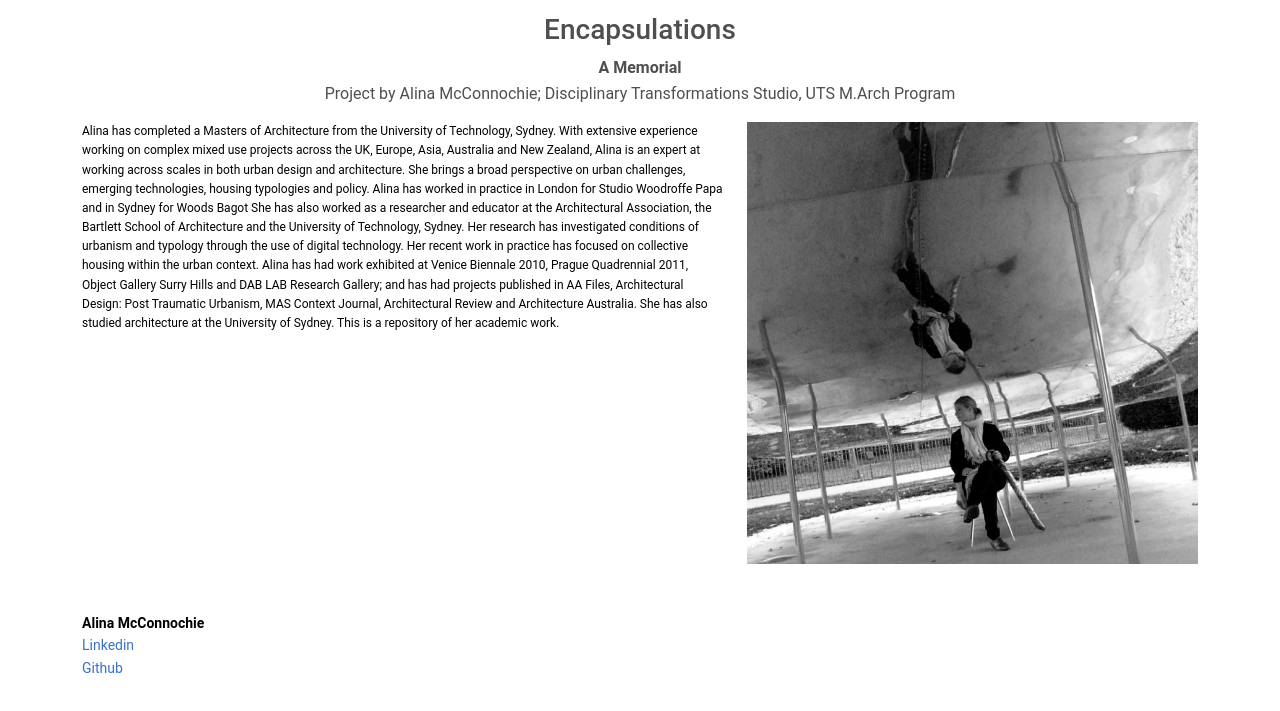
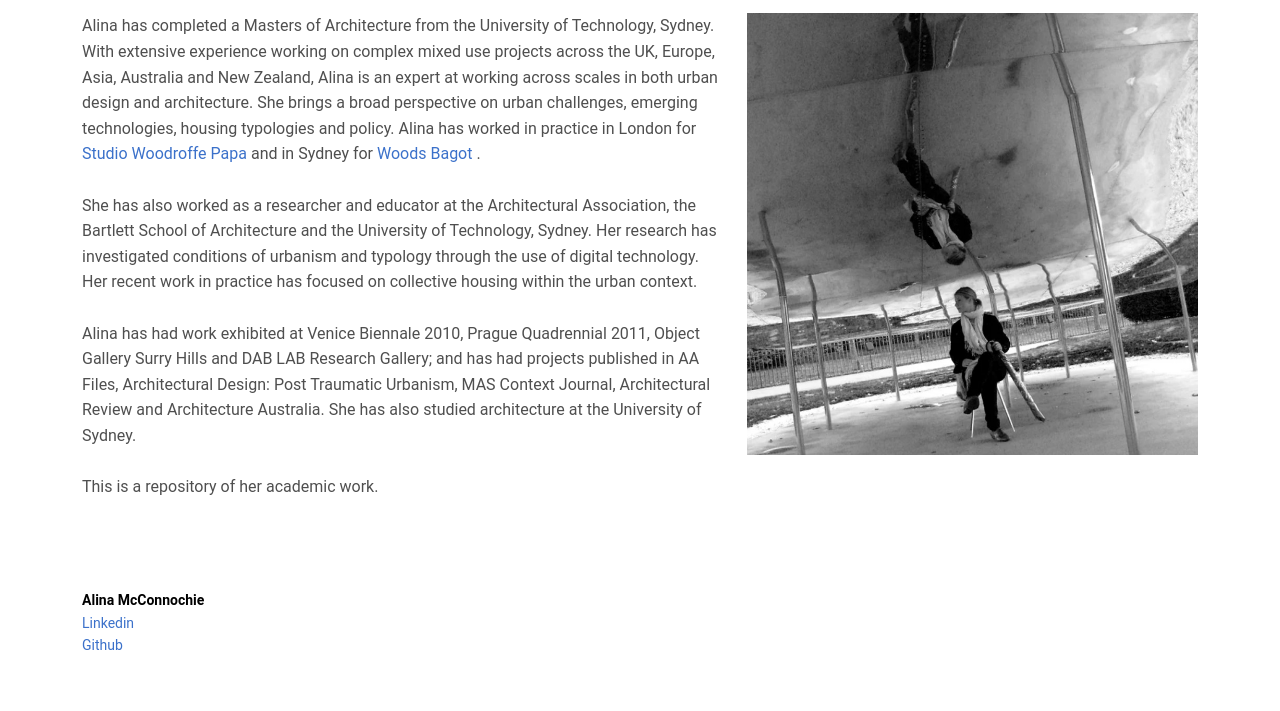
Before and after one commit to alinaMcc/alinaMcc.github.io, a plain HTML site: page about_alina.html in a window 1280 px wide. Shown: the part 73-784 px from the top of the page. Drawn offline with nearby package versions, Linux system fonts and the light colour scheme.

Commit message:
about update

```diff
--- a/about_alina.html
+++ b/about_alina.html
@@ -35,37 +35,29 @@ rel="stylesheet"
         <!--end of Navigation bar-->
 
         <div class="container">
-            <h3 class="text-center">Encapsulations</h3>
-            <div class="row">
-                <p class="text-center">
-                    <b>A Memorial</b><br>
-                    Project by Alina McConnochie; Disciplinary Transformations Studio, UTS M.Arch Program
-                </p>
-            </div>
-        </div>
-
-        <div class="container">
             <div class="row">
                 <div class="col-md-7">
-                    <p class="text__body">
+                    <p>
                         Alina has completed a Masters of Architecture from the University of Technology, Sydney.
                         With extensive experience working on complex mixed use projects across the UK, Europe, Asia,
                         Australia and New Zealand, Alina is an expert at working across scales in both urban design
                         and architecture. She brings a broad perspective on urban challenges, emerging technologies,
-                        housing typologies and policy. Alina has worked in practice in London for Studio Woodroffe Papa
-                        and in Sydney for Woods Bagot
+                        housing typologies and policy. Alina has worked in practice in London for
+                        <a href="https://www.woodroffepapa.com/">Studio Woodroffe Papa</a> and in Sydney for
+                        <a href="">Woods Bagot</a> .
+                        <br><br>
 
                         She has also worked as a researcher and educator at the Architectural Association, the Bartlett School
                         of Architecture and the University of Technology, Sydney.  Her research has investigated conditions of
                         urbanism and typology through the use of digital technology. Her recent work in practice has focused
-                        on collective housing within the urban context.
+                        on collective housing within the urban context. <br><br>
 
                         Alina has had work exhibited at Venice Biennale 2010, Prague Quadrennial 2011, Object Gallery Surry Hills
                         and DAB LAB Research Gallery; and has had projects published in AA Files, Architectural Design:
                         Post Traumatic Urbanism, MAS Context Journal, Architectural Review and Architecture Australia.
-                        She has also studied architecture at the University of Sydney.
+                        She has also studied architecture at the University of Sydney. <br><br>
 
-                        This is a repository of her academic work.
+                        This is a repository of her academic work. <br><br>
                     </p>
                 </div>
 
```
